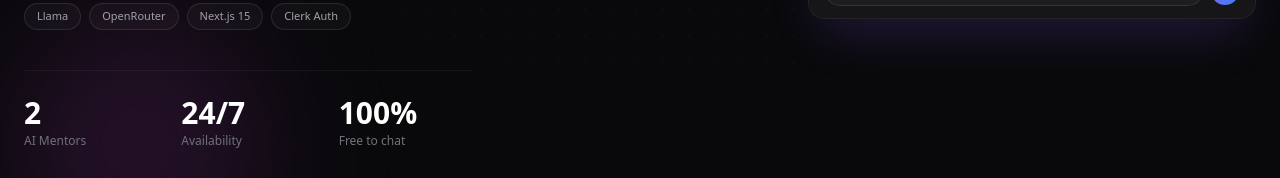
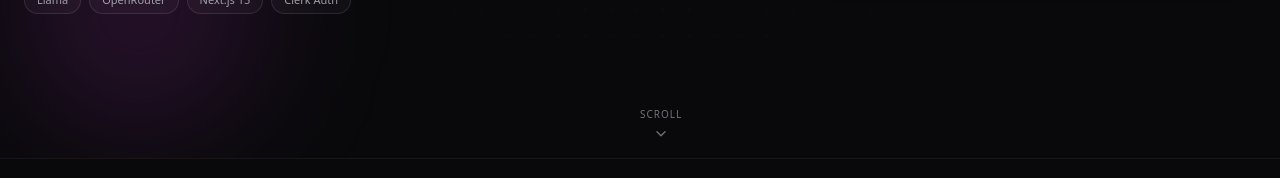
Before and after one commit to Sameer9823/AI-PARSONA, a Next.js app: page / in a window 1280 px wide. Shown: the part 774-952 px from the top of the page. Built offline with nearby package versions, Linux system fonts and the light colour scheme; no server answers.

Commit message:
refactor Hero component layout and remove unused stats section

```diff
--- a/components/landing/Hero.tsx
+++ b/components/landing/Hero.tsx
@@ -351,7 +351,7 @@ export function Hero() {
   return (
     <>
       {/* ---------------- HERO BANNER ---------------- */}
-      <section className="relative overflow-hidden bg-aurora-gradient pb-20 pt-16 sm:pb-28 sm:pt-24 lg:pb-36 lg:pt-28">
+      <section className="relative overflow-hidden bg-aurora-gradient pb-20 pt-16 sm:pb-28 sm:pt-24 lg:pb-36 ">
         {/* dot grid */}
         <div
           className="pointer-events-none absolute inset-0 opacity-[0.12] [mask-image:radial-gradient(ellipse_at_center,black_0%,transparent_70%)]"
@@ -453,23 +453,7 @@ export function Hero() {
               ))}
             </motion.div>
 
-            <motion.div
-              initial={{ opacity: 0, y: 10 }}
-              animate={{ opacity: 1, y: 0 }}
-              transition={{ duration: 0.6, delay: 0.55 }}
-              className="mt-10 grid w-full max-w-sm grid-cols-3 gap-3 border-t border-white/5 pt-6 sm:max-w-none sm:gap-6 lg:max-w-md"
-            >
-              {STATS.map((stat) => (
-                <div key={stat.label} className="text-center lg:text-left">
-                  <div className="text-xl font-bold text-white sm:text-2xl lg:text-3xl">
-                    {stat.value}
-                  </div>
-                  <div className="mt-0.5 text-[11px] text-zinc-500 sm:text-xs">
-                    {stat.label}
-                  </div>
-                </div>
-              ))}
-            </motion.div>
+
           </div>
 
           {/* ---- chat preview column ---- */}
```
